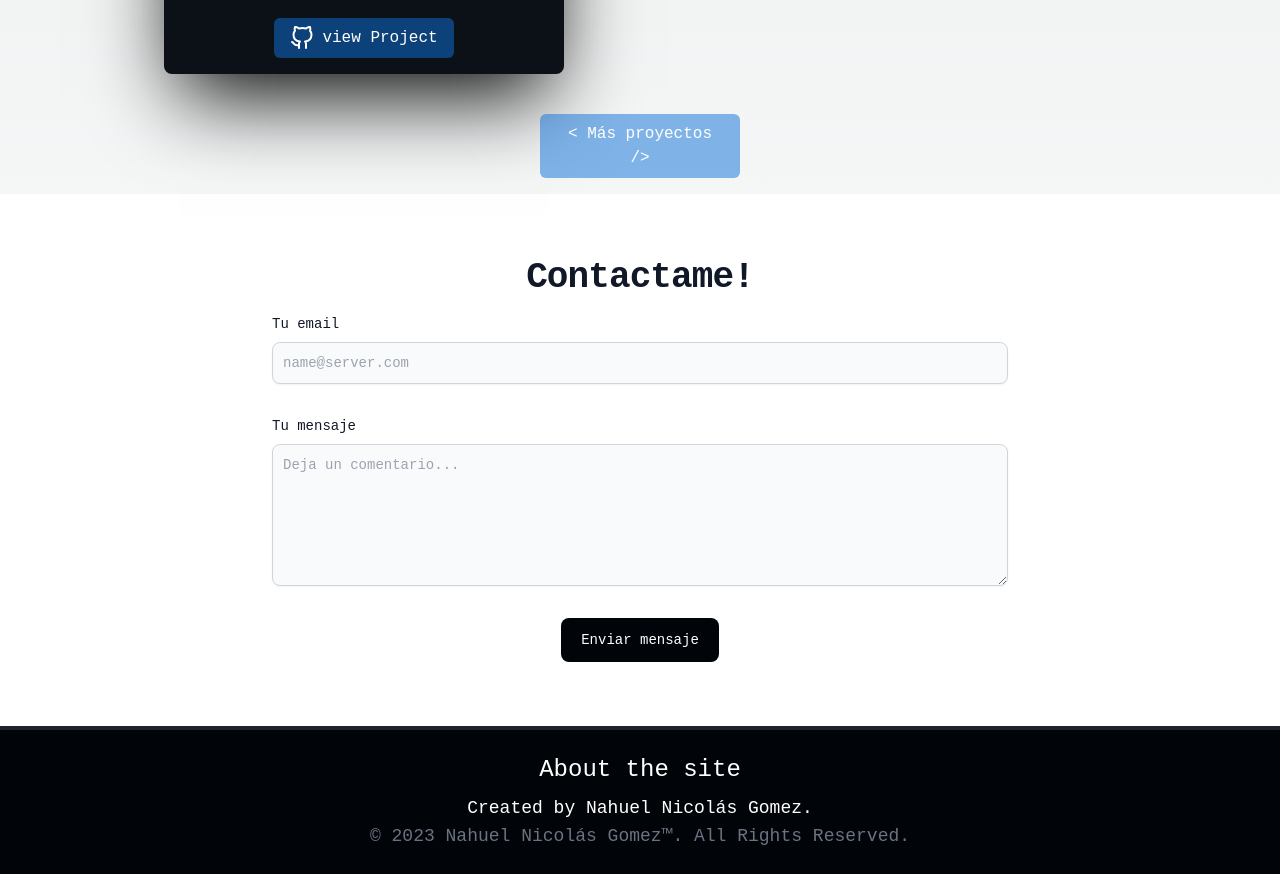
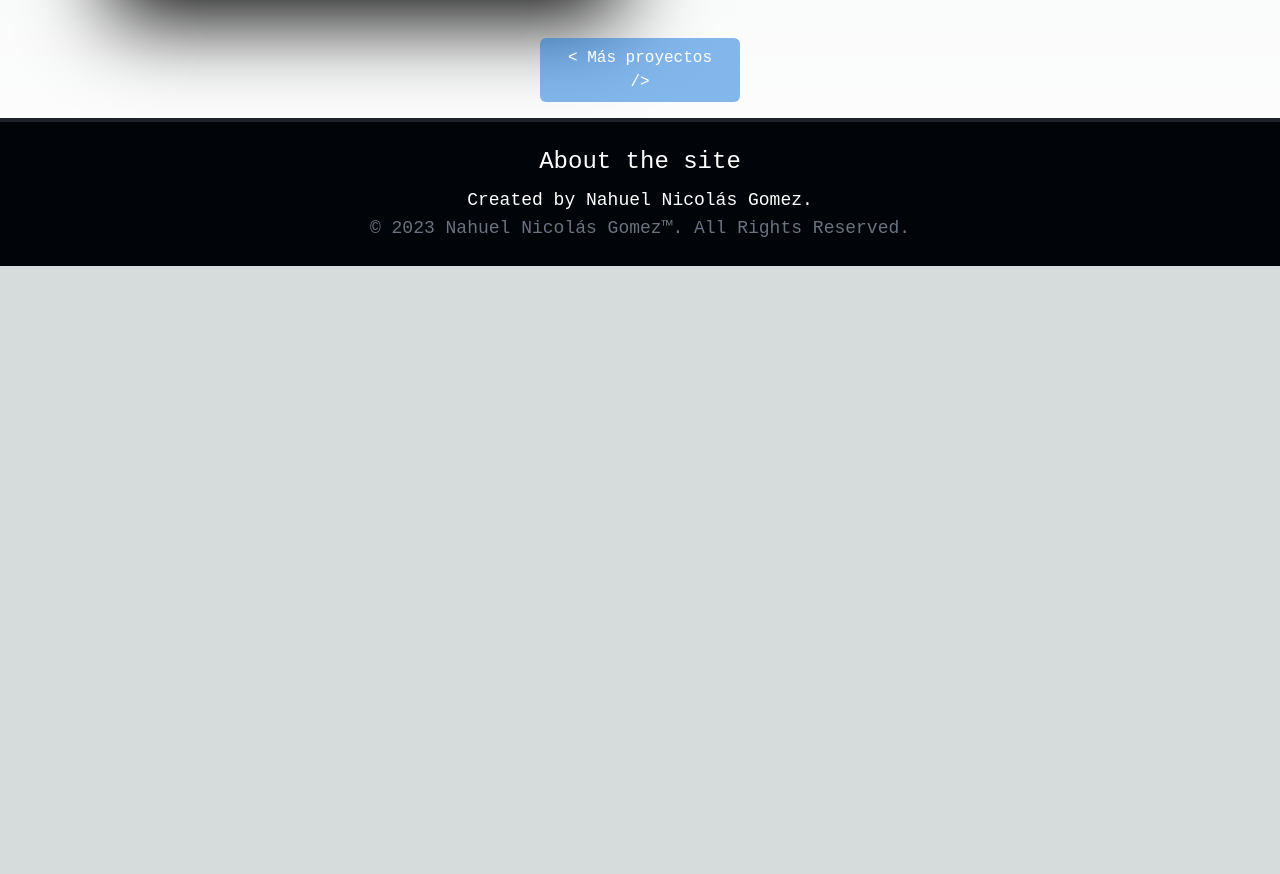
Before and after one commit to NahuelNGomez/portfolio, a Next.js app: page / in a window 1280 px wide. Shown: the part 1891-2765 px from the top of the page. After the commit the page ends 2157 px from the top, so only its background shows below. Built offline with nearby package versions, Linux system fonts and the light colour scheme.

Commit message:
add project and contact section

```diff
--- a/src/app/components/Home/Footer.tsx
+++ b/src/app/components/Home/Footer.tsx
@@ -2,7 +2,7 @@
 export default function Footer() {
 
     return (
-      <footer id="contact" className="bottom-0 left-0 right-0 bg-dark0 py-6 border-t-4 border-b-solid border-t-dark1">
+      <footer id="contact" className="font-code bottom-0 left-0 right-0 bg-dark0 py-6 border-t-4 border-b-solid border-t-dark1">
         <h4 className='text-white text-base md:text-base lg:text-lg xl:text-2xl flex items-center justify-center pb-2'>About the site</h4>
         <p className="text-body-secondary text-xs sm:text-xs md:text-xs lg:text-base xl:text-lg text-white flex items-center justify-center">Created by Nahuel Nicolás Gomez.</p>
         <span className="block text-xs sm:text-xs md:text-xs lg:text-base xl:text-lg text-gray-500 text-center dark:text-gray-500">© 2023 Nahuel Nicolás Gomez™. All Rights Reserved.</span>
--- a/src/app/components/Home/TableWorks.tsx
+++ b/src/app/components/Home/TableWorks.tsx
@@ -12,7 +12,7 @@ interface componentsArgs {
 
 export default function TableWorks({ image, title, description, link, tags }: componentsArgs) {
   return (
-    <div className="bg-bgdark0 flex flex-col w-[400px] min-h-48 items-center justify-center p-4 rounded-lg shadow-[0_35px_80px_-15px_rgba(0,0,0,1)] hover:scale-105 transition-all duration-300 gap-2">
+    <div className="bg-bgdark0 flex flex-col w-[600px] min-h-48 items-center justify-center p-4 rounded-lg shadow-[0_35px_80px_-15px_rgba(0,0,0,1)] hover:scale-105 transition-all duration-300 gap-2">
       <div className="bg-black flex-col w-full h-52 md:h-72 overflow-hidden rounded-lg relative items-center justify-center">
         <Image
           src={image}
--- a/src/app/contact/page.tsx
+++ b/src/app/contact/page.tsx
@@ -1,5 +1,19 @@
+"use client";
+import { motion } from "framer-motion";
+import ContactMe from "../components/Home/ContactMe";
+
+const animationVariants = {
+    hidden: { opacity: 0, y: -10 }, // Estado inicial (invisible y desplazado)
+    visible: { opacity: 1, y: 0 }, // Estado final (completamente visible)
+  };
+
 export default function Contact() {
     return (
-        <div>Contact</div>
+        <motion.main className="font-code" initial="hidden" animate="visible" variants={animationVariants} >
+        <div id="contact" className='px-10 sm:px-20 m-4 mt-24 flex flex-col gap-7'>
+            <ContactMe />
+        </div>
+
+        </motion.main>
     )
 }
--- a/src/app/layout.tsx
+++ b/src/app/layout.tsx
@@ -2,6 +2,7 @@ import './globals.css'
 import type { Metadata } from 'next'
 import { Inter } from 'next/font/google'
 import Navegation from './components/Home/Navegation'
+import Footer from './components/Home/Footer'
 
 const inter = Inter({ subsets: ['latin'] })
 
@@ -9,18 +10,18 @@ export const metadata: Metadata = {
   title: 'Portfolio - Nahuel Gomez',
   description: 'Generated by create next app',
 }
-
 export default function RootLayout({
   children,
 }: {
-  children: React.ReactNode
+  children: React.ReactNode;
 }) {
   return (
     <html lang="en">
-      <body className={inter.className}>
-        <Navegation/>
-        {children}
-        </body>
+      <body className={`${inter.className} flex flex-col min-h-screen`}>
+        <Navegation />
+        <main className="flex-grow">{children}</main>
+        <Footer />
+      </body>
     </html>
-  )
+  );
 }
--- a/src/app/page.tsx
+++ b/src/app/page.tsx
@@ -17,10 +17,7 @@ export default function Home() {
     <motion.main className="min-h-screen font-code" initial="hidden" animate="visible" variants={animationVariants} >
       <About/>
       <ProjectsOverview/>
-      <div id="contact">
-        <ContactMe />
-      </div>
-      <Footer/>
+
     </motion.main>
   )
 }
--- a/src/app/work/page.tsx
+++ b/src/app/work/page.tsx
@@ -1,5 +1,32 @@
+"use client";
+import { Link } from "lucide-react"
+import TableWorks from "../components/Home/TableWorks"
+import { PROJECTS } from "../constants/constants"
+import Button from "../components/Button"
+import { motion } from "framer-motion";
+
+const animationVariants = {
+    hidden: { opacity: 0, y: -10 }, // Estado inicial (invisible y desplazado)
+    visible: { opacity: 1, y: 0 }, // Estado final (completamente visible)
+};
+
 export default function Work() {
     return (
-        <div>Work</div>
+        <motion.main className="min-h-screen font-code" initial="hidden" animate="visible" variants={animationVariants} >
+            <section id="about" className='px-10 sm:px-20 m-4 mt-24 flex flex-col gap-[10px]'>
+                <div className="flex flex-col">
+                    <h2 className="text-[30px] underline decoration-dark2 underline-offset-4">Mis proyectos más relevantes</h2>
+                    <div id="work" className="grid sm:grid-cols-2 grid-cols-1 gap-4 w-full">
+                        {PROJECTS.map((project, index) => {
+                            return (
+                                <div key={index} className="col-span-1 mb-10 flex justify-center items-center self-center">
+                                    <TableWorks image={project.image} title={project.title} description={project.description} link={project.link} tags={project.tags} />
+                                </div>
+                            )
+                        })}
+                    </div>
+                </div>
+            </section>
+        </motion.main >
     )
 }
```
